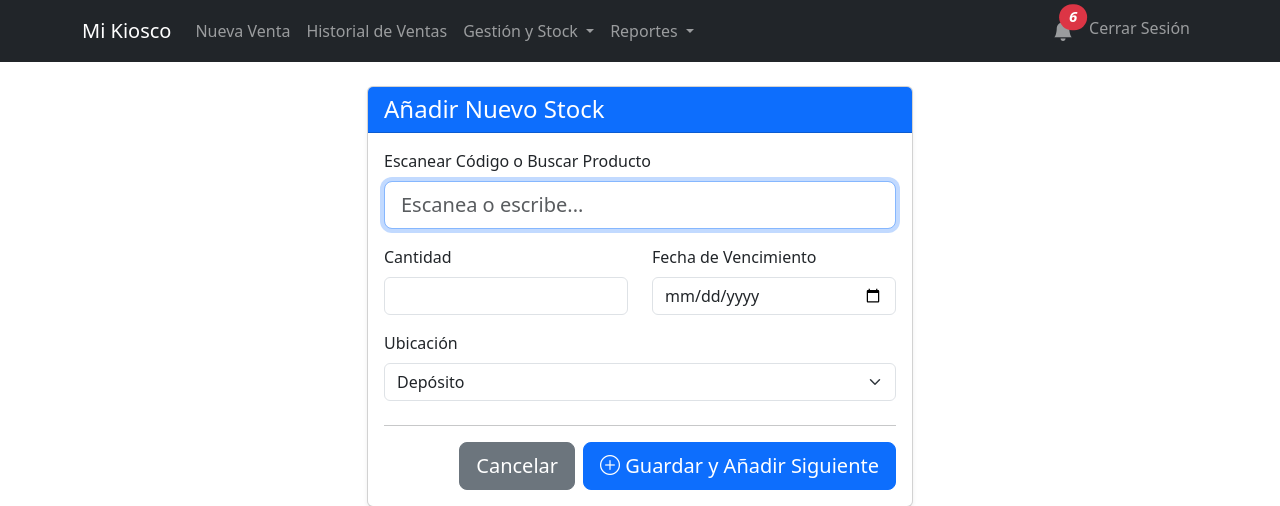
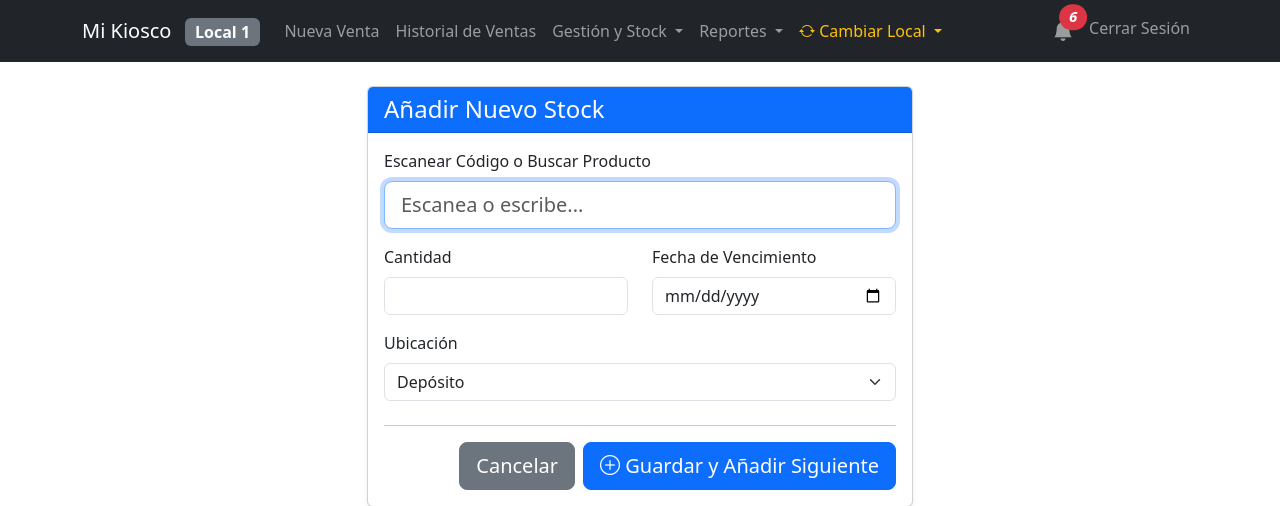
Before and after one commit to ferchujcz/sistema_stock, a Django app: page /stock/nuevo/ in a window 1280 px wide. Shown: the top 506 px of the page. Run offline with Django 5.2, Linux system fonts and the light colour scheme; a user stored in the database is signed in; data comes from the database, SQL or seed files in the repository; some libraries are stand-ins or nearby versions.

```diff
--- a/core/context_processors.py
+++ b/core/context_processors.py
@@ -1,7 +1,7 @@
 # core/context_processors.py
 from django.utils import timezone
 from django.db.models import Sum, F, Q
-from .models import Stock, Producto, PerfilUsuario
+from .models import Stock, Producto, PerfilUsuario, Sucursal
 
 def alertas_globales(request):
     # Si el usuario no está logueado, no mostramos alertas
@@ -74,6 +74,26 @@ def alertas_globales(request):
 
     total_alertas += sin_fecha
 
+    todas_sucursales = []
+    sucursal_actual_nombre = "Sin Asignar"
+
+    if request.user.is_authenticated:
+        if request.user.is_superuser:
+            todas_sucursales = Sucursal.objects.all()
+
+        # Tratamos de averiguar el nombre de la sucursal actual para mostrarlo
+        # (Repetimos lógica de vista por limitación de context processor, o usamos una variable de sesión si ya la seteamos)
+        if request.user.is_superuser and request.session.get('sucursal_seleccionada_id'):
+             try:
+                 s = Sucursal.objects.get(id=request.session.get('sucursal_seleccionada_id'))
+                 sucursal_actual_nombre = s.nombre
+             except: pass
+        elif hasattr(request.user, 'perfilusuario') and request.user.perfilusuario.sucursal:
+             sucursal_actual_nombre = request.user.perfilusuario.sucursal.nombre
+
+    # Añadimos al return existente
     return {
-        'alertas_vencimiento_count': total_alertas
+        'alertas_vencimiento_count': total_alertas, # (El que ya tenías)
+        'ctx_todas_sucursales': todas_sucursales,   # <-- NUEVO
+        'ctx_sucursal_actual_nombre': sucursal_actual_nombre # <-- NUEVO
     }
--- a/core/templates/core/base.html
+++ b/core/templates/core/base.html
@@ -8,12 +8,17 @@
     <link href="https://cdn.jsdelivr.net/npm/bootstrap@5.3.2/dist/css/bootstrap.min.css" rel="stylesheet">
     <link rel="stylesheet" href="https://cdn.jsdelivr.net/npm/bootstrap-icons@1.11.3/font/bootstrap-icons.min.css">
     <link rel="stylesheet" href="https://cdn.datatables.net/2.0.8/css/dataTables.bootstrap5.css">
-    </head>
+</head>
 <body>
 
 <nav class="navbar navbar-expand-lg navbar-dark bg-dark">
     <div class="container">
-        <a class="navbar-brand" href="{% url 'dashboard' %}">Mi Kiosco</a>
+        <a class="navbar-brand" href="{% url 'dashboard' %}">
+            Mi Kiosco
+            {% if ctx_sucursal_actual_nombre and ctx_sucursal_actual_nombre != "Sin Asignar" %}
+                <span class="badge bg-secondary fs-6 ms-2">{{ ctx_sucursal_actual_nombre }}</span>
+            {% endif %}
+        </a>
 
         <button class="navbar-toggler" type="button" data-bs-toggle="collapse" data-bs-target="#navbarNav" aria-controls="navbarNav" aria-expanded="false" aria-label="Toggle navigation">
             <span class="navbar-toggler-icon"></span>
@@ -36,9 +41,9 @@
                             <li><a class="dropdown-item" href="{% url 'listar_proveedores' %}">Gestionar Proveedores</a></li>
                             <li><a class="dropdown-item" href="{% url 'listar_productos' %}">Gestionar Productos</a></li>
                             <li><a class="dropdown-item" href="{% url 'listar_categorias' %}">Gestionar Categorías</a></li>
-                            <li><a class="dropdown-item" href="{% url 'listar_envases' %}">Gestionar Envases</a></li> <li><hr class="dropdown-divider"></li>
+                            <li><a class="dropdown-item" href="{% url 'listar_envases' %}">Gestionar Envases</a></li>
+                            <li><hr class="dropdown-divider"></li>
                         {% endif %}
-                        <li><hr class="dropdown-divider"></li>
                         <li><a class="dropdown-item" href="{% url 'cerrar_turno' %}">Cerrar Turno / Caja</a></li>
                         <li><a class="dropdown-item" href="{% url 'stock_detalle' %}">Ver Stock Detallado</a></li>
                         <li><a class="dropdown-item" href="{% url 'agregar_stock' %}">Añadir Stock</a></li>
@@ -49,7 +54,7 @@
                     </ul>
                 </li>
                 <li class="nav-item dropdown">
-                    <a class="nav-link dropdown-toggle" href="{% url 'reportes_dashboard' %}" id="navbarDropdownReportes" role="button" data-bs-toggle="dropdown" aria-expanded="false">
+                    <a class="nav-link dropdown-toggle" href="#" id="navbarDropdownReportes" role="button" data-bs-toggle="dropdown" aria-expanded="false">
                         Reportes
                     </a>
                     <ul class="dropdown-menu" aria-labelledby="navbarDropdownReportes">
@@ -60,6 +65,23 @@
                         <li><a class="dropdown-item" href="{% url 'registrar_factura_proveedor' %}">Registrar Factura (Compra)</a></li>
                     </ul>
                 </li>
+
+                {% if user.is_superuser %}
+                <li class="nav-item dropdown">
+                     <a class="nav-link dropdown-toggle text-warning" href="#" role="button" data-bs-toggle="dropdown">
+                         <i class="bi bi-arrow-repeat"></i> Cambiar Local
+                     </a>
+                     <ul class="dropdown-menu">
+                         {% for s in ctx_todas_sucursales %}
+                             <li>
+                                 <a class="dropdown-item" href="{% url 'cambiar_sucursal_sesion' s.id %}">
+                                     {{ s.nombre }}
+                                 </a>
+                             </li>
+                         {% endfor %}
+                     </ul>
+                </li>
+                {% endif %}
             </ul>
 
             <ul class="navbar-nav">
@@ -104,7 +126,8 @@
 <script src="https://code.jquery.com/jquery-3.7.1.js"></script>
 <script src="https://cdn.datatables.net/2.0.8/js/dataTables.js"></script>
 <script src="https://cdn.datatables.net/2.0.8/js/dataTables.bootstrap5.js"></script>
-{% block javascript %}
-{% endblock %}
+
+{% block javascript %}{% endblock %}
+
 </body>
 </html>
--- a/core/urls.py
+++ b/core/urls.py
@@ -6,6 +6,7 @@ urlpatterns = [
     # --- VISTAS PRINCIPALES Y DE STOCK ---
     path('stock-sucursal/<int:sucursal_id>/', views.admin_stock_por_sucursal, name='admin_stock_por_sucursal'),
     path('', views.dashboard, name='dashboard'),
+    path('cambiar-sucursal/<int:sucursal_id>/', views.cambiar_sucursal_sesion, name='cambiar_sucursal_sesion'),
     path('stock/', views.stock_detalle, name='stock_detalle'),
     path('producto/<int:producto_id>/lotes/', views.detalle_producto_lotes, name='detalle_producto_lotes'),
     path('stock/nuevo/', views.agregar_stock, name='agregar_stock'),
--- a/core/views.py
+++ b/core/views.py
@@ -37,13 +37,28 @@ from .models import (
 
 # --- Helper Function ---
 def obtener_sucursal_usuario(request):
-    """Obtiene la sucursal del usuario logueado o None si no la tiene."""
+    """
+    Devuelve la sucursal activa.
+    - Si es Superusuario: Busca en la sesión, luego en el perfil.
+    - Si es Empleado: Busca siempre en el perfil (fijo).
+    """
+    # 1. Si es Superusuario, priorizamos la selección temporal (sesión)
+    if request.user.is_superuser:
+        sucursal_id_session = request.session.get('sucursal_seleccionada_id')
+        if sucursal_id_session:
+            try:
+                return Sucursal.objects.get(id=sucursal_id_session)
+            except Sucursal.DoesNotExist:
+                pass # Si falla, volvemos al perfil
+
+    # 2. Si no hay sesión (o no es superuser), usamos el perfil de base de datos
     try:
         perfil = getattr(request.user, 'perfilusuario', None)
         if perfil and perfil.sucursal:
             return perfil.sucursal
     except PerfilUsuario.DoesNotExist:
         pass
+
     return None
 
 # ==============================================================================
@@ -1786,3 +1801,20 @@ def cerrar_turno(request):
         'caja_calculada': caja_calculada,
     }
     return render(request, 'core/cerrar_turno.html', context)
+
+@login_required
+def cambiar_sucursal_sesion(request, sucursal_id):
+    if not request.user.is_superuser:
+        messages.error(request, "Solo el administrador puede cambiar de sucursal.")
+        return redirect('dashboard')
+
+    try:
+        sucursal = get_object_or_404(Sucursal, id=sucursal_id)
+        # Guardamos el ID en la sesión del navegador
+        request.session['sucursal_seleccionada_id'] = sucursal.id
+        messages.success(request, f"Ahora estás administrando: {sucursal.nombre}")
+    except Exception as e:
+        messages.error(request, "Error al cambiar de sucursal.")
+
+    # Volvemos a la página desde donde hizo clic (o al dashboard)
+    return redirect(request.META.get('HTTP_REFERER', 'dashboard'))
```
